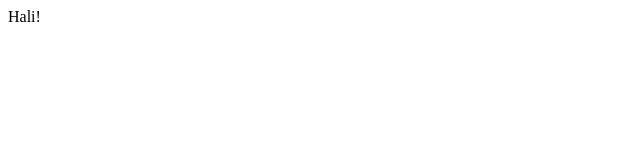
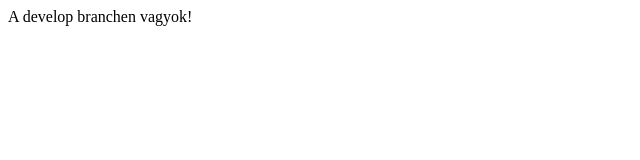
Before and after one commit to ovariaron/kt-teszt, a plain HTML site: page index.html in a window 1280 px wide. Shown: the whole page, without its empty margins (0-640 px from the left). Drawn offline with Linux system fonts and the light colour scheme.

Commit message:
Develop teszt 1

```diff
--- a/index.html
+++ b/index.html
@@ -7,6 +7,6 @@
     <title>Document</title>
 </head>
 <body>
-    Hali!
+    A develop branchen vagyok!
 </body>
 </html>
```
